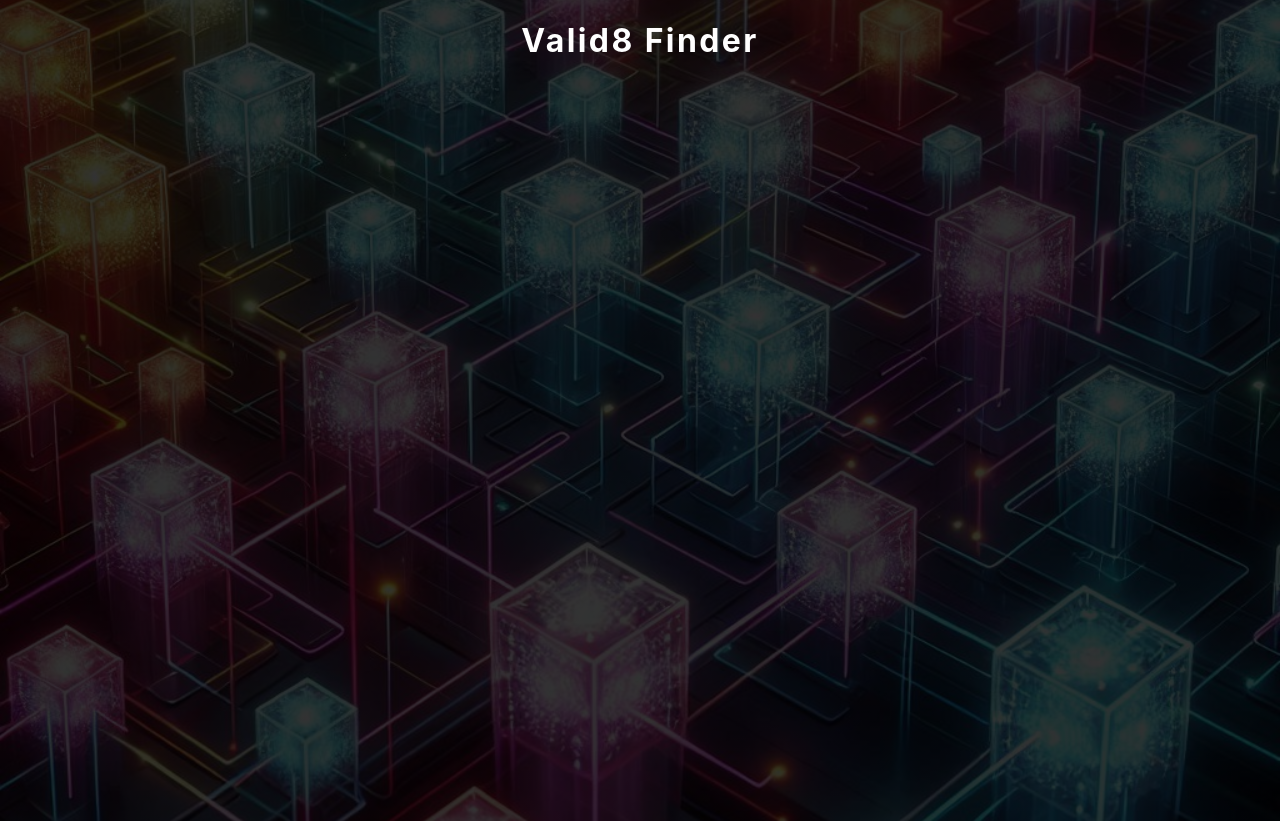
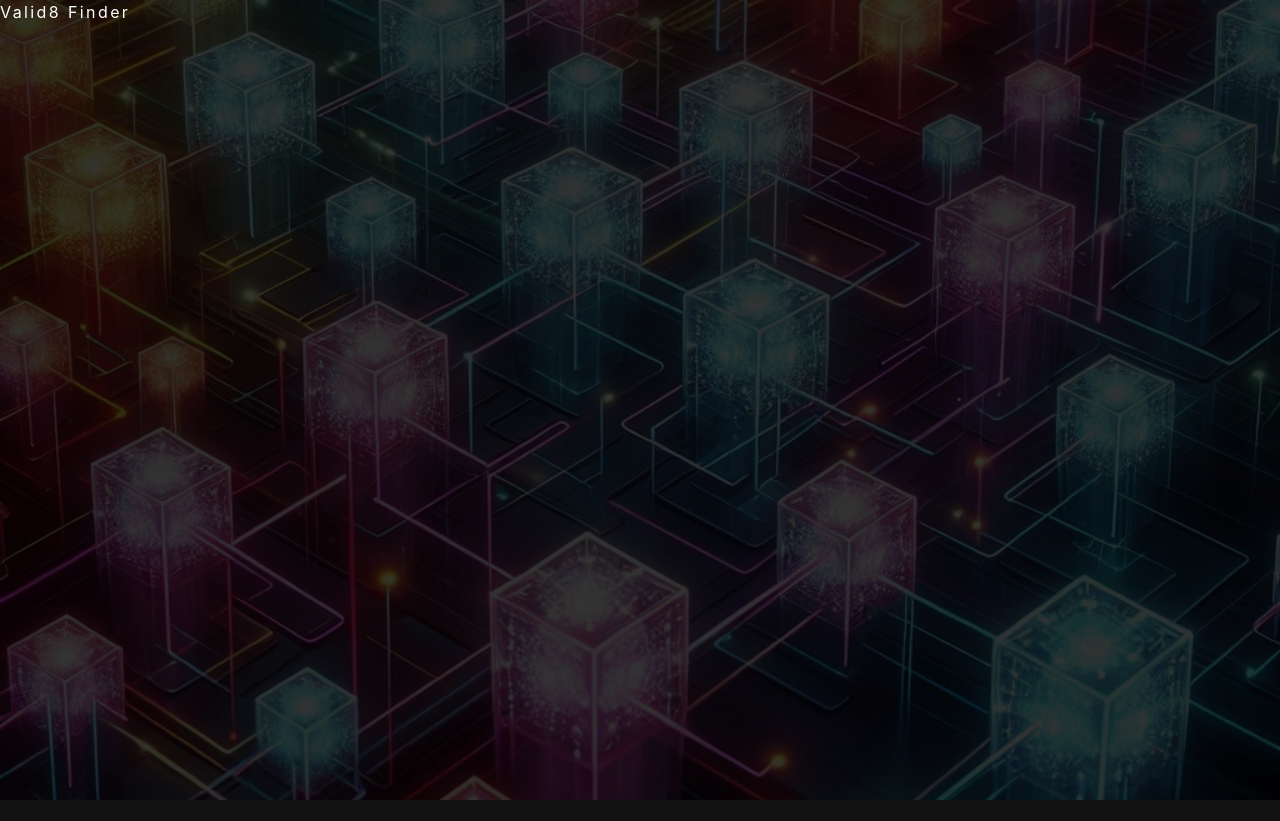
Before and after one commit to timknapp12/valid8-fe, a React (Create React App) app: page / in a window 1280 px wide. After the commit the page ends 800 px from the top, so only its background shows below. Built offline with nearby package versions, Linux system fonts and the light colour scheme.

Commit message:
add tailwind to project

```diff
--- a/package.json
+++ b/package.json
@@ -39,5 +39,10 @@
       "last 1 firefox version",
       "last 1 safari version"
     ]
+  },
+  "devDependencies": {
+    "autoprefixer": "^10.4.20",
+    "postcss": "^8.4.47",
+    "tailwindcss": "^3.4.14"
   }
 }
--- /dev/null
+++ b/postcss.config.js
@@ -0,0 +1,6 @@
+module.exports = {
+  plugins: {
+    tailwindcss: {},
+    autoprefixer: {},
+  },
+}
--- a/src/App.css
+++ b/src/App.css
@@ -1,9 +1,5 @@
-.App {
-  text-align: center;
+body {
   color: white;
-}
-
-body {
   background-color: #121212;
   background-image: linear-gradient(rgba(0, 0, 0, 0.8), rgba(0, 0, 0, 0.8)),
     url('./assets/valid8-bg.JPG');
--- a/src/App.tsx
+++ b/src/App.tsx
@@ -1,10 +1,13 @@
+import React from 'react';
 import './App.css';
 
 function App() {
   return (
-    <div className='App'>
-      <header className='App-header'>
-        <h1>Valid8 Finder</h1>
+    <div>
+      <header>
+        <div>
+          <h1>Valid8 Finder</h1>
+        </div>
       </header>
     </div>
   );
--- a/src/index.css
+++ b/src/index.css
@@ -1,4 +1,19 @@
+@tailwind base;
+@tailwind components;
+@tailwind utilities;
+
 body {
+  color: white;
+  background-color: #121212;
+  background-image: linear-gradient(rgba(0, 0, 0, 0.8), rgba(0, 0, 0, 0.8)),
+    url('./assets/valid8-bg.JPG');
+  background-size: cover;
+  background-position: center;
+  background-repeat: no-repeat;
+  min-height: 100vh;
+  min-width: 100vw;
+  overflow: hidden;
+  letter-spacing: 0.15em;
   margin: 0;
   font-family: -apple-system, BlinkMacSystemFont, 'Segoe UI', 'Roboto', 'Oxygen',
     'Ubuntu', 'Cantarell', 'Fira Sans', 'Droid Sans', 'Helvetica Neue',
--- /dev/null
+++ b/tailwind.config.js
@@ -0,0 +1,8 @@
+/** @type {import('tailwindcss').Config} */
+module.exports = {
+  content: ['./src/**/*.{js,jsx,ts,tsx}', './public/index.html'],
+  theme: {
+    extend: { colors: { white: '#ffffff', black: '#121212' } },
+  },
+  plugins: [],
+};
```
Also changed, not shown: 1 other file (tests, documents, lock files or other folders).
